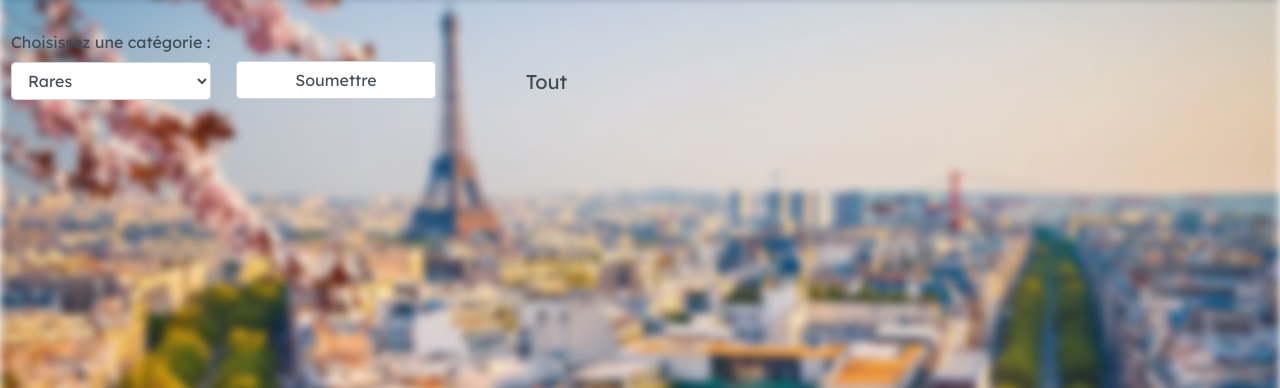
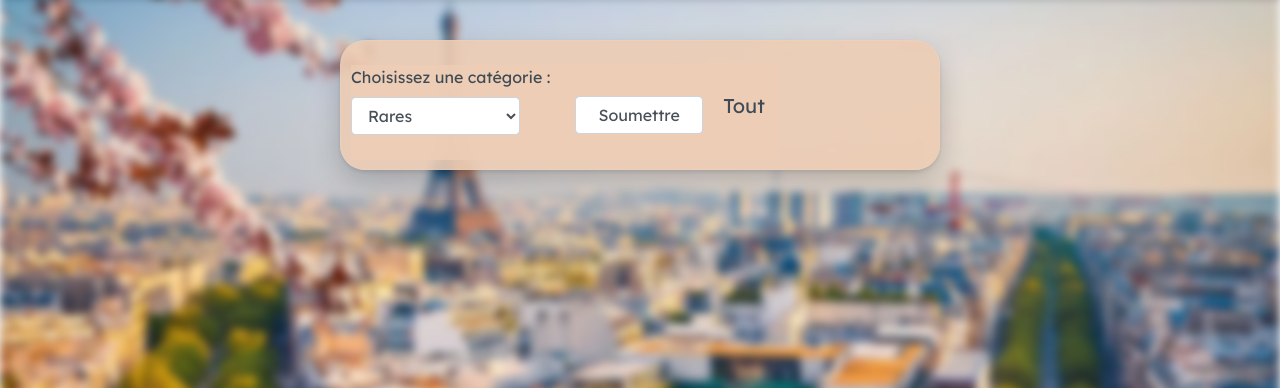
Before and after one commit to rlouazon/ING2-TD14-GR3_PJ-PISCINE_AgoraFrancia, a PHP site: page /parcourir.php in a window 1280 px wide. Shown: the part 70-458 px from the top of the page. Run offline with PHP 8.4, Linux system fonts and the light colour scheme; tables that the repository leaves empty or names only in its code hold one stand-in row (values such as "Sample post").

Commit message:
fin parcourir

```diff
--- a/CSS/parcourir.css
+++ b/CSS/parcourir.css
@@ -5,7 +5,7 @@
     margin: 5px;
     border-radius: 25px;
 }
-.product{
+.product {
     display: flex;
     justify-content: center;
     align-items: center;
@@ -32,3 +32,22 @@ body {
     box-sizing: border-box;
     overflow: hidden;
 }
+.centre {
+    box-shadow: rgba(0, 0, 0, 0.2) 0px 12px 28px 0px, rgba(0, 0, 0, 0.1) 0px 2px 4px 0px, rgba(255, 255, 255, 0.05) 0px 0px 0px 1px inset;
+    border-radius: 25px;
+    margin-top: 20px;
+    padding-top: 15px;
+    margin-left: auto;
+    margin-right: auto;
+    width: 50%;
+    min-width: 500px;
+    max-width: 600px;
+    display: flex;
+    justify-content: center;
+    align-items: center;
+    background-color: #edccb4e6 ;
+    z-index: 1001;
+}
+form.row{
+    background-color: #edccb4e6 ;
+}
--- a/parcourir.php
+++ b/parcourir.php
@@ -3,13 +3,14 @@
 <script src="https://code.jquery.com/jquery-3.6.0.min.js"></script> <!-- Inclusion de jQuery -->
 
 <?php $affichage="Tout"; ?>
+    <div class="centre">
         <div class="content col pl-3" >
             <div class="row">
                 <div class="col-auto ">
                     <form id="categorieForm" class="row">
                         <div class="col-auto mb-3">
                                 <label for="categorie" class="row">Choisissez une catégorie :</label>
-                <select id="categorie" class="form-control row" name="categorie" style="width: 200px;">
+                                <select id="categorie" class="form-control row" name="categorie" >
                                     <option value="0">Rares</option>
                                     <option value="1">Haut de gamme</option>
                                     <option value="2">Régulier</option>
@@ -18,11 +19,10 @@
                                     <option value="6">Achat immédiat</option>
                                     <option value="3">Tout</option>
                                 </select>
+
                         </div>
                         <div class="col-auto mb-3 mt-3"style="padding-top: 5px;">
-            <input type="submit" value="Soumettre"class="form-control col"style="width: 200px;">
-        </div>
-    </form>
+                            <input type="submit" value="Soumettre"class="form-control col">
                         </div>
                         <?php
                         if(isset($_GET['categorie'])){
@@ -43,8 +43,19 @@
                             $affichage="Tout";
                         }}
                         ?>
-    <div id="results" class="col-auto mt-1 ml-5"style="padding-top: 35px;width:200px;"><h2><?php echo htmlspecialchars($affichage); ?></h2></div> <!-- Div pour afficher les résultats -->
+
+
+
+                        <div id="results" class="col-auto mb-3 mt-4"style="padding-top: 5px;"><h2><?php echo htmlspecialchars($affichage); ?></h2></div> <!-- Div pour afficher les résultats -->
                         </div>
+
+                    </form>
+                </div>
+            </div>
+        </div>
+    </div>
+
+
 </div>
 
 
@@ -53,8 +64,22 @@
 function trier_les_element_parcourir($type_de_rarete, $db_handle) {
     // Requête pour récupérer les produits filtrés par etat
     $sql = "SELECT titre, prix, categorie, id, description, img1 FROM articles WHERE categorie = ?";
+
+    if ($type_de_rarete == 4) {
+        $sql = "SELECT titre, prix, categorie, id, type_enchere, description, img1 FROM articles WHERE type_enchere = ?";
+        $param = "1";
+    } elseif ($type_de_rarete == 5) {
+        $sql = "SELECT titre, prix, categorie, id, type_nego, description, img1 FROM articles WHERE type_nego = ?";
+        $param = "1";
+    } elseif ($type_de_rarete == 6) {
+        $sql = "SELECT titre, prix, categorie, id, type_vd, description, img1 FROM articles WHERE type_vd = ?";
+        $param = "1";
+    } else {
+        $param = $type_de_rarete;
+    }
+
     $stmt = mysqli_prepare($db_handle, $sql);
-    mysqli_stmt_bind_param($stmt, 's', $type_de_rarete);
+    mysqli_stmt_bind_param($stmt, 's', $param);
     mysqli_stmt_execute($stmt);
     $result = mysqli_stmt_get_result($stmt);
 
```
Lines whose indentation alone changed are shown as unchanged.
